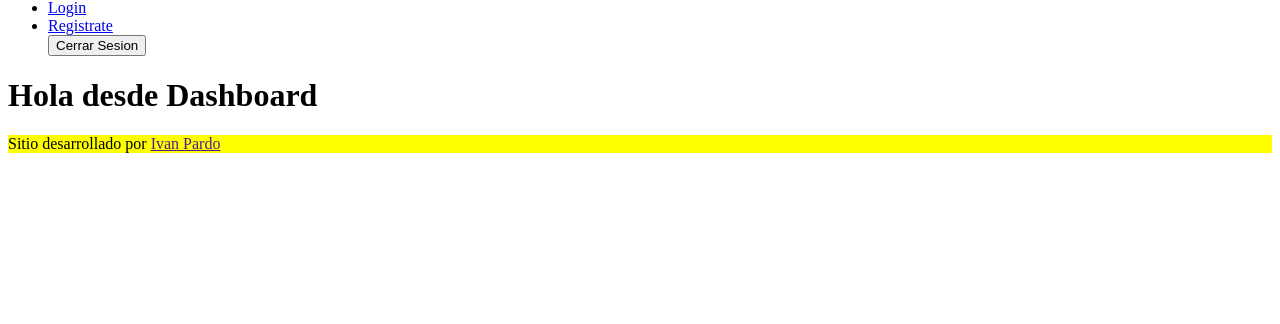
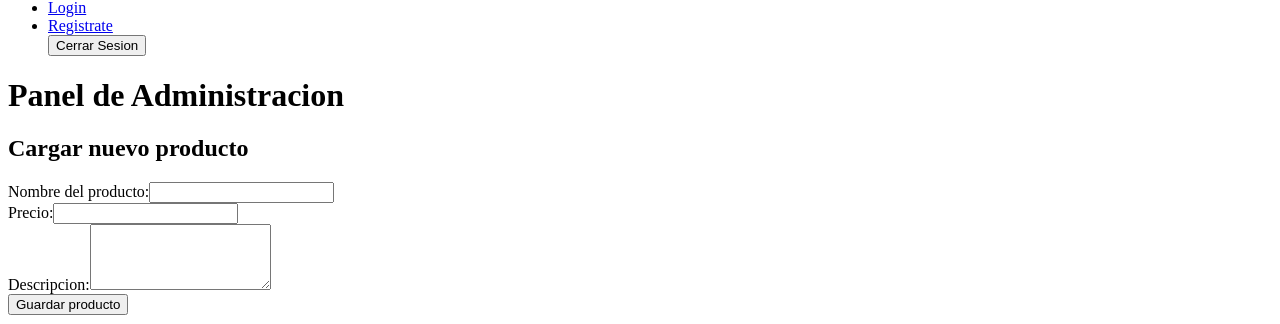
Before and after one commit to ivan-pardo/utn-project-frontend, a React (Vite) app: page /dashboard in a window 1280 px wide. Shown: the part 628-952 px from the top of the page. Before the commit the page ends 800 px from the top, so only its background shows below. Built offline with nearby package versions, Linux system fonts and the light colour scheme.

Commit message:
add: contenido estatico en dashboard

```diff
--- a/src/pages/Dashboard.jsx
+++ b/src/pages/Dashboard.jsx
@@ -3,7 +3,28 @@ import { Layout } from "../components/Layout"
 const Dashboard = () => {
   return (
     <Layout>
-      <h1>Hola desde Dashboard</h1>
+      <h1>Panel de Administracion</h1>
+      <section>
+        <h2>Cargar nuevo producto</h2>
+        <form>
+          <div>
+            <label>Nombre del producto:</label>
+            <input type="text" name="nombre" />
+          </div>
+
+          <div>
+            <label>Precio:</label>
+            <input type="text" name="precio" />
+          </div>
+
+          <div>
+            <label>Descripcion:</label>
+            <textarea name="descripcion" rows="4" />
+          </div>
+
+          <button>Guardar producto</button>
+        </form>
+      </section>
     </Layout>
   )
 }
--- a/src/pages/Home.jsx
+++ b/src/pages/Home.jsx
@@ -30,7 +30,7 @@ const Home = () => {
         <p>Elegi entre nuestras categorias mas populares</p>
         {/* {Seccion para carga diferida de productos} */}
         <div>
-          <p>Cargando producto...</p>
+          <p>Cargando</p>
         </div>
       </section>
     </Layout>
```
